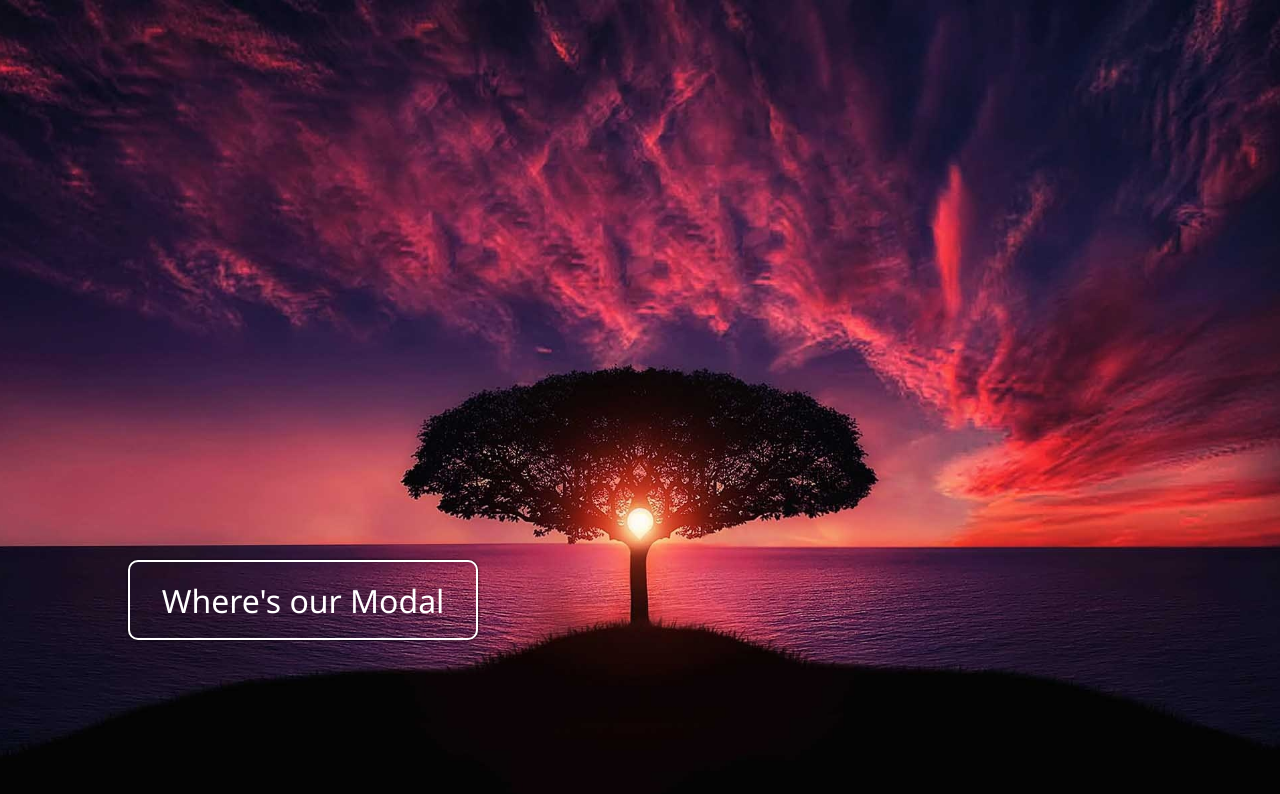
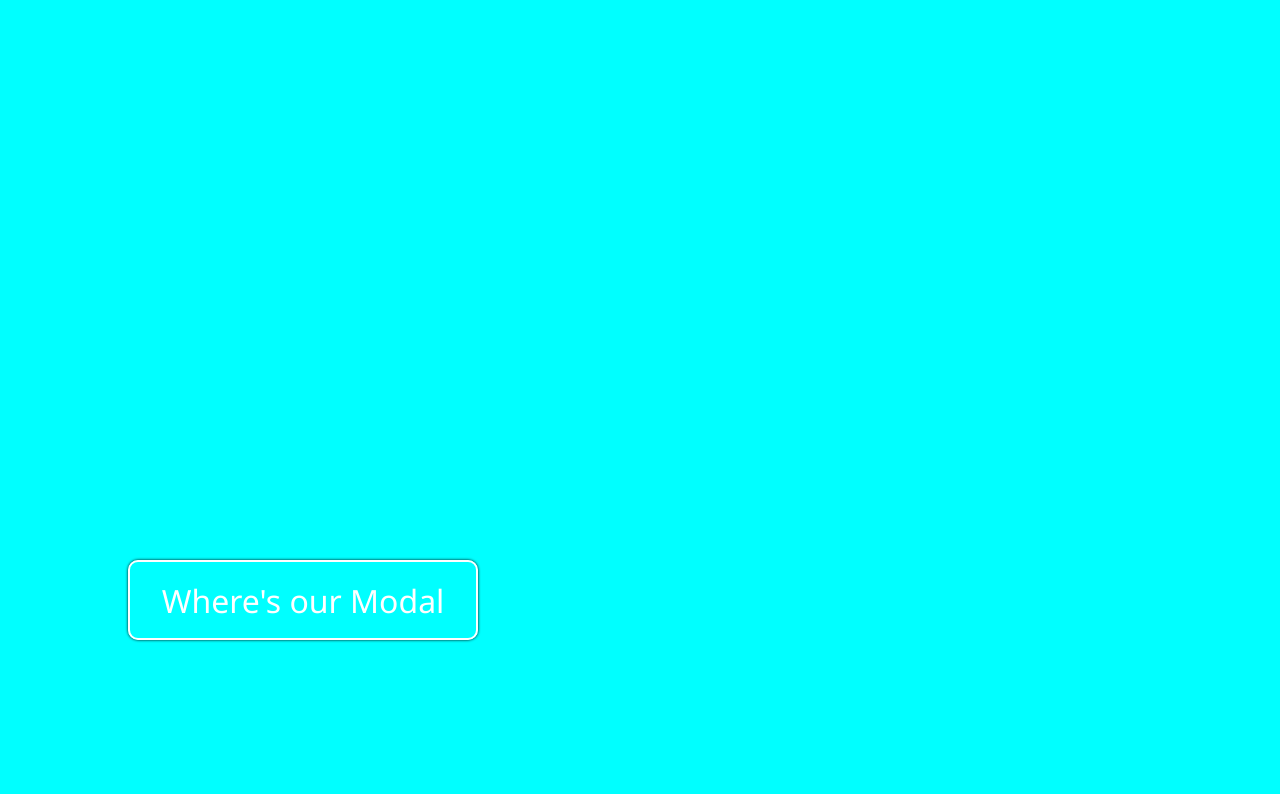
Before and after one commit to Favourayokunle/modal, a plain HTML site: page index.html in a window 1280 px wide. Drawn offline with Linux system fonts and the light colour scheme.

Commit message:
style.css

```diff
--- a/style.css
+++ b/style.css
@@ -7,7 +7,8 @@
 
 
 body {
-    background: url(/Modal/img/modal.jpg) no-repeat center center/cover;
+/*     background: url(/Modal/img/modal.jpg) no-repeat center center/cover; */
+    background-color: aqua;
     height: 100vh;
     position: relative;
 
```
